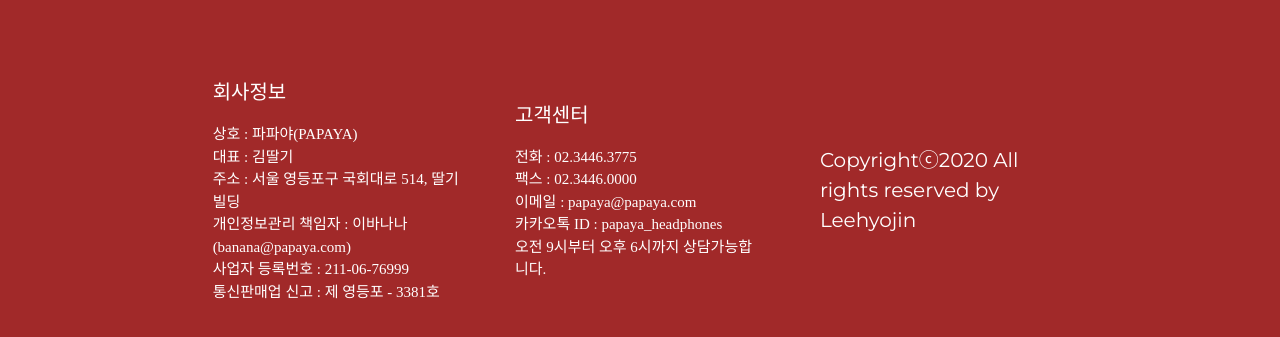
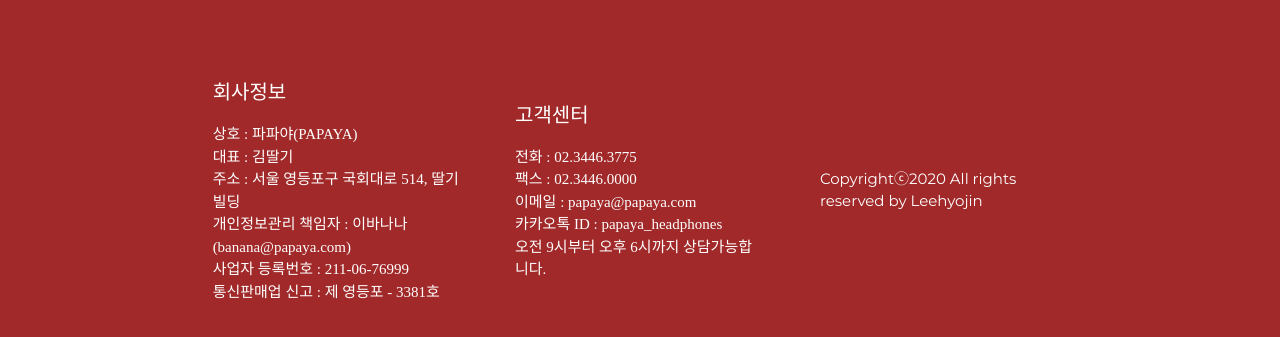
Before and after one commit to LHJ-rororo/headphones, a plain HTML site: page index.html in a window 1280 px wide. Shown: the part 3101-3438 px from the top of the page. Drawn offline with nearby package versions, Linux system fonts and the light colour scheme; a web font is replaced by a local one.

Commit message:
2020-10-23
footer-correct

```diff
--- a/index.html
+++ b/index.html
@@ -421,7 +421,7 @@
             오전 9시부터 오후 6시까지 상담가능합니다.</p>
         </div>
         <div class="col-sm-3 footer-content">
-          <div class="footer-title Gmarket" >
+          <div class="footer-p Gmarket" >
             <p class="Montserrat">Copyrightⓒ2020 All rights reserved by Leehyojin</p>
               </div>
         </div>
```
